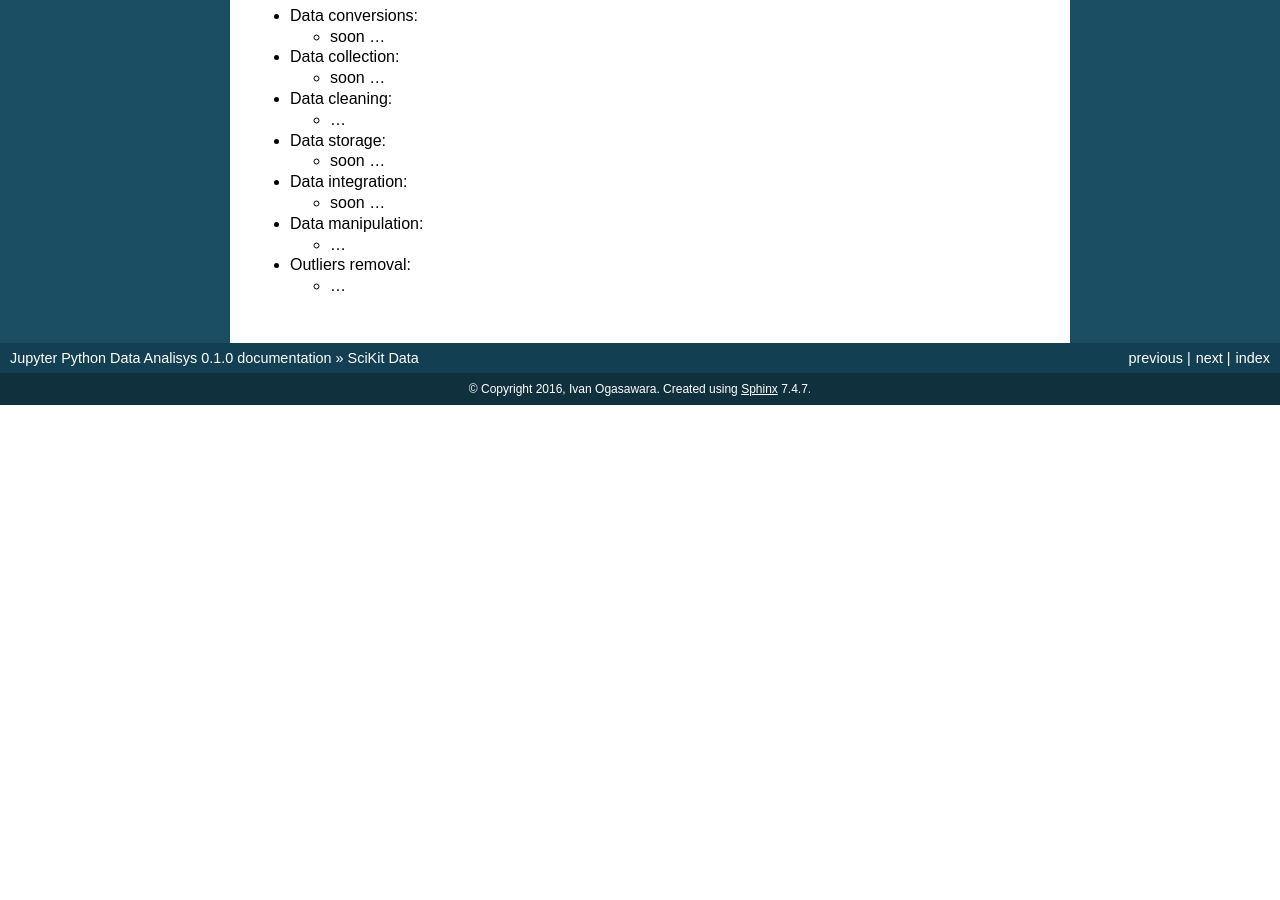
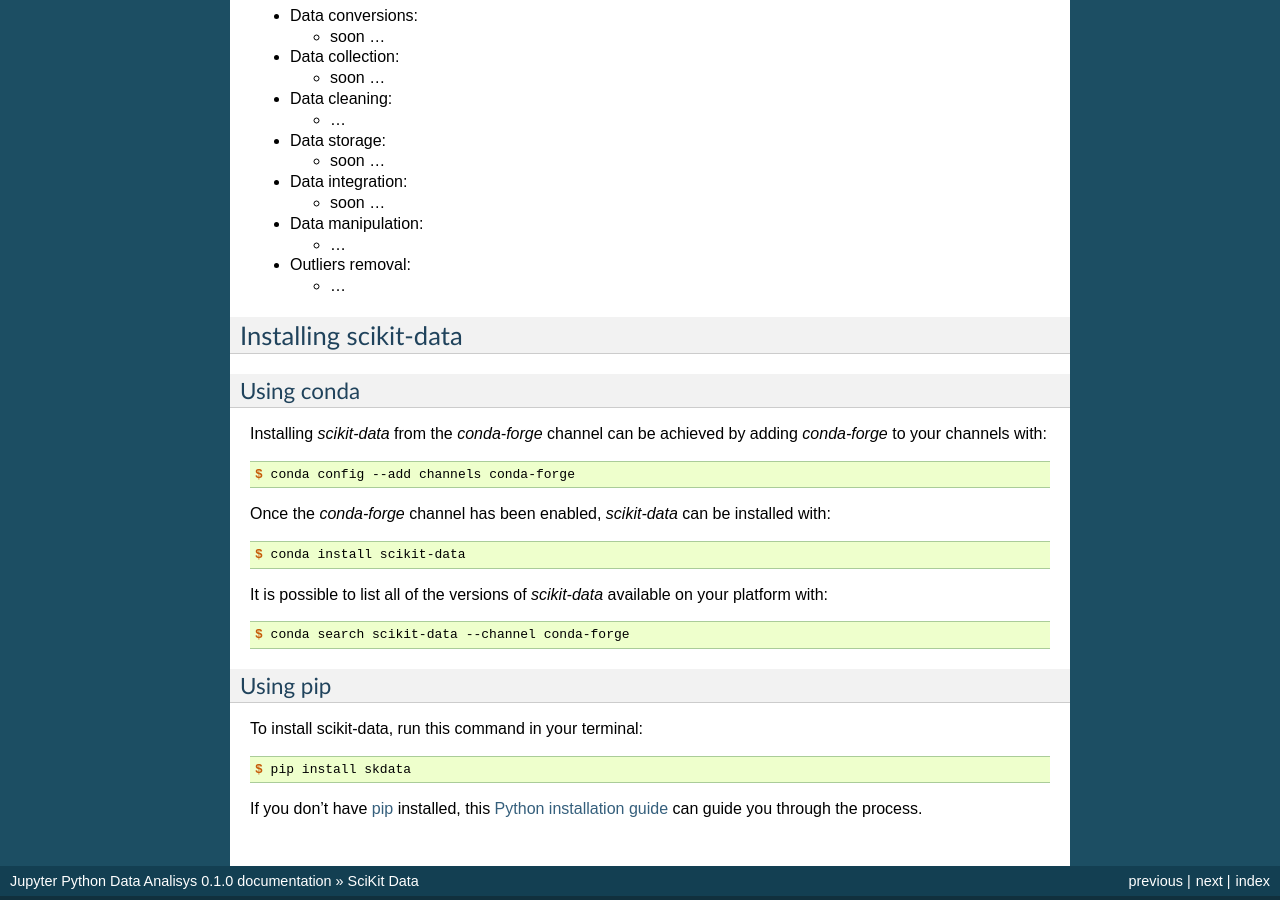
Before and after one commit to osl-pocs/skdata, a Sphinx documentation site: the page built from docs/readme.rst, in a window 1280 px wide and 900 px high, scrolled down 799 px. Built offline with Sphinx 7.4.7, drawn with Linux system fonts in a browser that asks for light colours; pages that are not in the unit, such as notebooks, are missing from menus; before the commit the page ends 1204 px from its top, so only the background shows below that; some of the changed text lies outside the part shown.

Commit message:
Installation info added.

```diff
--- a/README.rst
+++ b/README.rst
@@ -80,3 +80,46 @@
 - Outliers removal:
 
   - ...
+
+
+Installing scikit-data
+======================
+
+Using conda
+-----------
+
+Installing `scikit-data` from the `conda-forge` channel can be achieved by adding `conda-forge` to your channels with:
+
+.. code-block:: console
+
+   $ conda config --add channels conda-forge
+
+
+Once the `conda-forge` channel has been enabled, `scikit-data` can be installed with:
+
+.. code-block:: console
+
+   $ conda install scikit-data
+
+
+It is possible to list all of the versions of `scikit-data` available on your platform with:
+
+.. code-block:: console
+
+   $ conda search scikit-data --channel conda-forge
+
+
+Using pip
+---------
+
+To install scikit-data, run this command in your terminal:
+
+.. code-block:: console
+
+    $ pip install skdata
+
+If you don't have `pip`_ installed, this `Python installation guide`_ can guide
+you through the process.
+
+.. _pip: https://pip.pypa.io
+.. _Python installation guide: http://docs.python-guide.org/en/latest/starting/installation/
```
Also changed, not shown: docs/installation.rst (+27 -6 lines).
